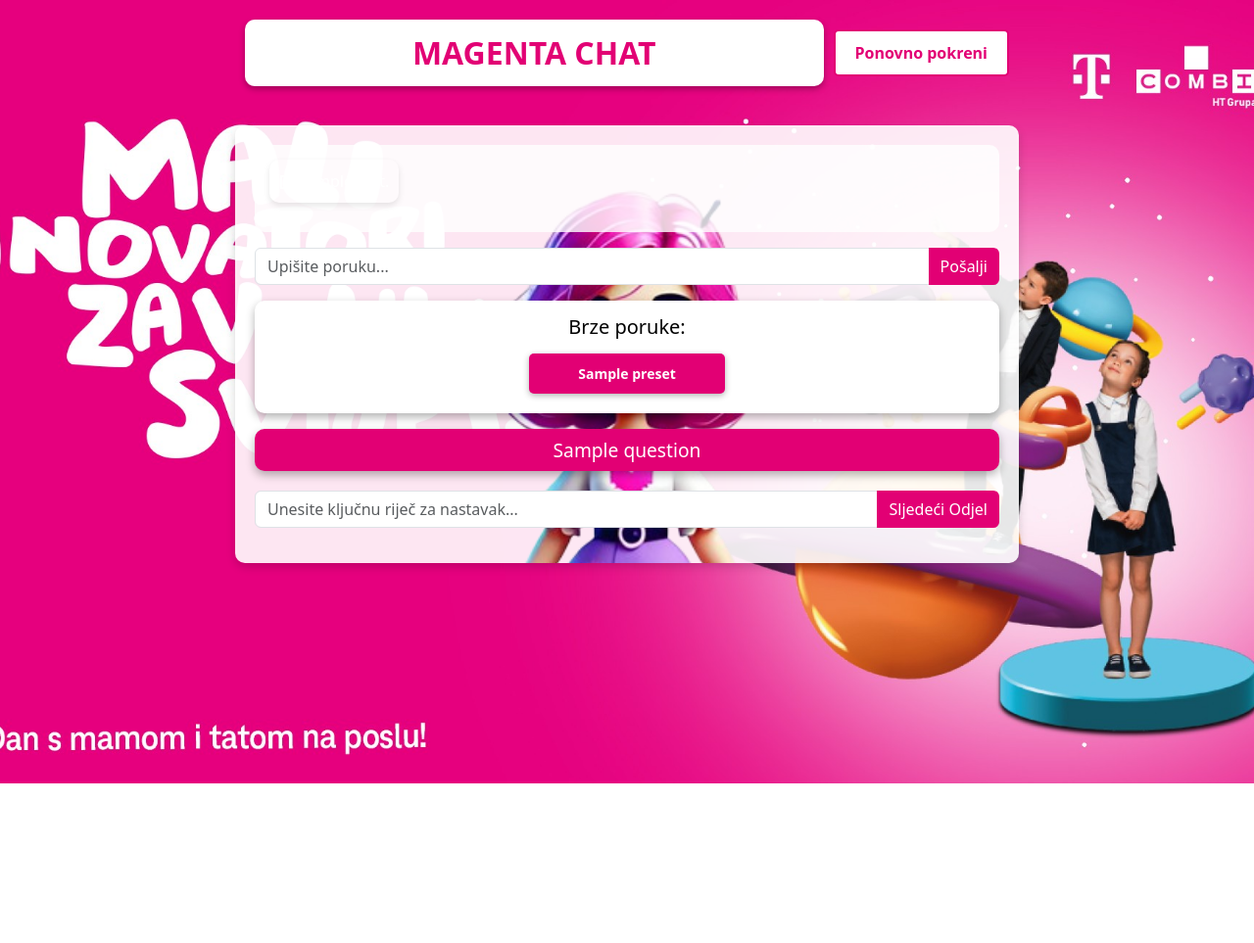
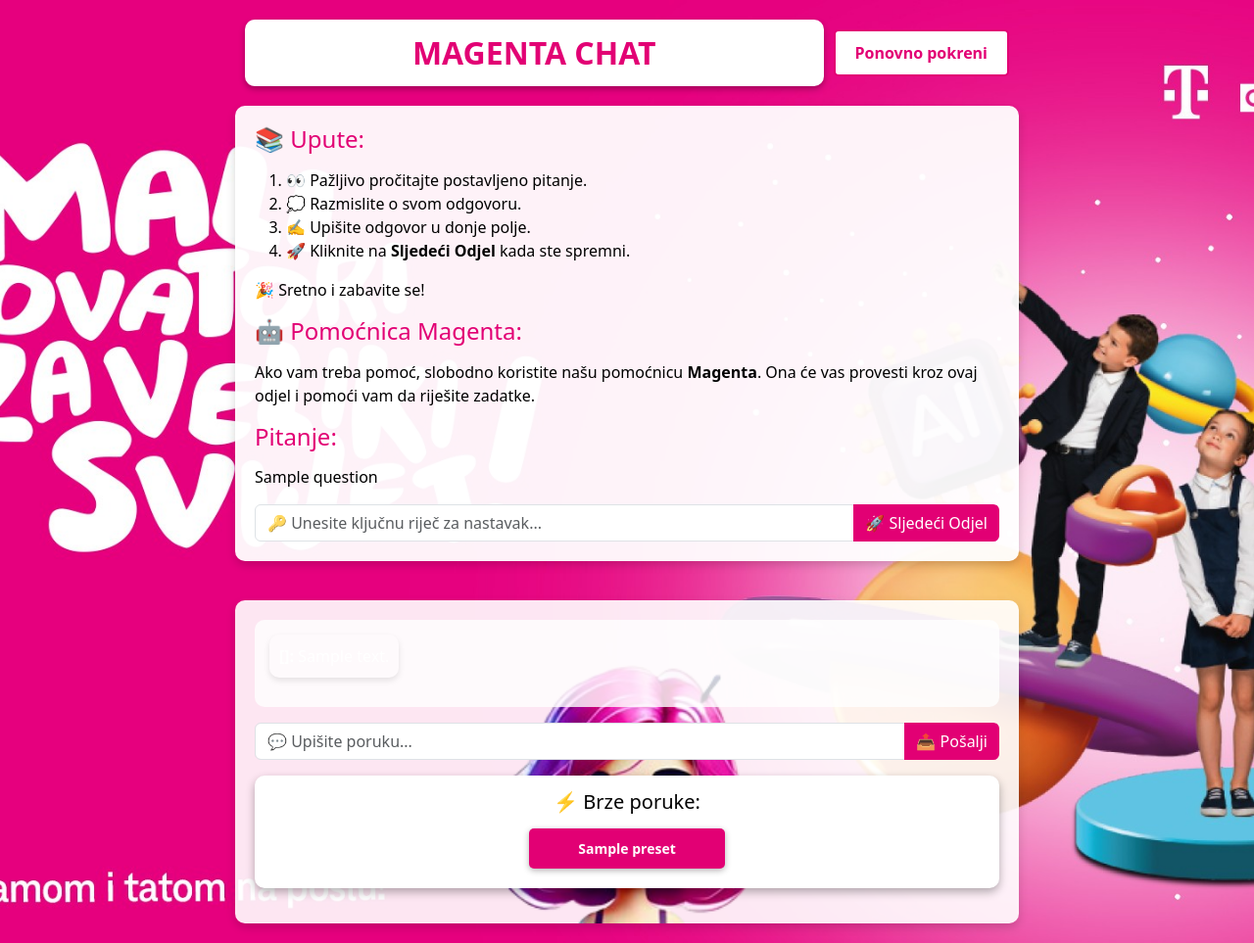
Before and after one commit to djuhas/kidsday, a FastAPI app: template templates/chat.html in a window 1280 px wide. Shown: the whole page at 98% size. Before the commit the page ends 800 px from the top, so only its background shows below. Run offline with FastAPI, Linux system fonts and the light colour scheme; the template is opened without the code that fills it: most values are stand-ins (such as "Sample title", 1, 10 or a date in 2020); parts of the project's set-up code (start-up, migrations or seed data) failed here and were passed over.

Commit message:
chat update

```diff
--- a/templates/chat.html
+++ b/templates/chat.html
@@ -67,20 +67,62 @@
             border-radius: 5px;
             font-weight: bold;
             transition: background-color 0.3s ease, color 0.3s ease;
-            margin-left: 10px; /* Dodano */
+            margin-left: 10px;
         }
         .restart-button:hover {
             background-color: #E20074;
             color: #fff;
             cursor: pointer;
         }
+        /* Stilovi za kombinirani box */
+        .combined-box {
+            background-color: rgba(255, 255, 255, 0.95);
+            border-radius: 10px;
+            padding: 20px;
+            margin-bottom: 20px;
+            box-shadow: 0 4px 10px rgba(0, 0, 0, 0.164);
+            color: #000;
+            width: 100%;
+            max-width: 800px;
+            box-sizing: border-box;
+        }
+        .combined-box h5 {
+            margin-bottom: 15px;
+            font-size: 1.5em;
+            color: #E20074;
+        }
+        .combined-box p, .combined-box ol, .combined-box ul {
+            font-size: 1em;
+            line-height: 1.5;
+        }
+        /* Stilovi za objašnjenje Magenta */
+        .explanation-box {
+            background-color: rgba(255, 255, 255, 0.95);
+            border-radius: 10px;
+            padding: 20px;
+            margin-bottom: 20px;
+            box-shadow: 0 4px 10px rgba(0, 0, 0, 0.164);
+            color: #000;
+            width: 100%;
+            max-width: 800px;
+            box-sizing: border-box;
+        }
+        .explanation-box h5 {
+            margin-bottom: 15px;
+            font-size: 1.5em;
+            color: #E20074;
+        }
+        .explanation-box p {
+            font-size: 1em;
+            line-height: 1.5;
+        }
         #chat-window {
-            max-height: 50vh; /* Smanjeno */
+            max-height: 50vh;
             overflow-y: auto;
             padding: 15px;
             background-color: rgba(255, 255, 255, 0.8);
             border-radius: 10px;
-            box-sizing: border-box; /* Dodano */
+            box-sizing: border-box;
         }
         .message {
             margin-bottom: 15px;
@@ -170,12 +212,12 @@
             background-color: #E20074;
             color: #fff;
             padding: 10px;
-            font-size: 1.2em; /* Smanjeno */
+            font-size: 1.2em;
             text-align: center;
             border-radius: 10px;
             box-shadow: 0 4px 10px rgba(0, 0, 0, 0.3);
             margin-bottom: 20px;
-            word-wrap: break-word; /* Dodano */
+            word-wrap: break-word;
         }
         /* Animacija za typing indicator */
         .typing::after {
@@ -288,6 +330,32 @@
             </form>
         </div>
 
+        <!-- Kombinirani box s uputama, pitanjem, inputom za ključnu riječ i gumbom -->
+        <div class="combined-box">
+            <h5>📚 Upute:</h5>
+            <ol>
+                <li>👀 Pažljivo pročitajte postavljeno pitanje.</li>
+                <li>💭 Razmislite o svom odgovoru.</li>
+                <li>✍️ Upišite odgovor u donje polje.</li>
+                <li>🚀 Kliknite na <strong>Sljedeći Odjel</strong> kada ste spremni.</li>
+            </ol>
+            <p>🎉 Sretno i zabavite se!</p>
+
+            <h5>🤖 Pomoćnica Magenta:</h5>
+            <p>Ako vam treba pomoć, slobodno koristite našu pomoćnicu <strong>Magenta</strong>. Ona će vas provesti kroz ovaj odjel i pomoći vam da riješite zadatke.</p>
+
+            <h5>Pitanje:</h5>
+            <p>{{ question }}</p> <!-- Dinamički sadržaj iz backend-a -->
+
+            <!-- Unos Ključne Riječi i gumb "Sljedeći Odjel" -->
+            <form action="/next_level" method="post" class="mt-3">
+                <div class="input-group">
+                    <input type="text" name="keyword" class="form-control" placeholder="🔑 Unesite ključnu riječ za nastavak..." required>
+                    <button type="submit" class="btn btn-success">🚀 Sljedeći Odjel</button>
+                </div>
+            </form>
+        </div>
+
         <!-- Chat box -->
         <div class="chat-box">
             <div id="chat-window" class="mb-3">
@@ -318,33 +386,20 @@
             <!-- Polje za unos poruke -->
             <form id="message-form" class="mb-3">
                 <div class="input-group">
-                    <input id="user-input" type="text" name="user_input" class="form-control" placeholder="Upišite poruku..." required>
-                    <button type="submit" class="btn btn-primary">Pošalji</button>
+                    <input id="user-input" type="text" name="user_input" class="form-control" placeholder="💬 Upišite poruku..." required>
+                    <button type="submit" class="btn btn-primary">📤 Pošalji</button>
                 </div>
             </form>
 
             <!-- Predefinirane poruke -->
             <div id="preset-messages" class="mb-3">
-                <h5>Brze poruke:</h5>
+                <h5>⚡ Brze poruke:</h5>
                 <div class="btn-container">
                     {% for preset in presets %}
                         <button class="btn btn-secondary btn-sm" onclick="addPreset('{{ preset }}')">{{ preset }}</button>
                     {% endfor %}
                 </div>
             </div>
-
-            <!-- Pitanje za trenutni level -->
-            <div id="question-section" class="mb-3">
-                <h5>{{ question }}</h5>
-            </div>
-
-            <!-- Unos Ključne Riječi -->
-            <form action="/next_level" method="post" class="mb-3">
-                <div class="input-group">
-                    <input type="text" name="keyword" class="form-control" placeholder="Unesite ključnu riječ za nastavak..." required>
-                    <button type="submit" class="btn btn-success">Sljedeći Odjel</button>
-                </div>
-            </form>
         </div>
     </div>
     <script>
@@ -353,7 +408,7 @@
         }
 
         document.getElementById('message-form').addEventListener('submit', async function(event) {
-            event.preventDefault(); // Spriječava ponovno učitavanje stranice
+            event.preventDefault(); // Sprječava ponovno učitavanje stranice
 
             const userInputField = document.getElementById('user-input');
             const userInput = userInputField.value.trim();
@@ -409,11 +464,11 @@
                 } else {
                     // Obrada greške
                     typingIndicator.style.display = 'none';
-                    alert('Došlo je do greške pri slanju poruke.');
+                    alert('😕 Došlo je do greške pri slanju poruke.');
                 }
             } catch (error) {
                 typingIndicator.style.display = 'none';
-                alert('Došlo je do greške pri komunikaciji s poslužiteljem.');
+                alert('⚠️ Došlo je do greške pri komunikaciji s poslužiteljem.');
             }
         });
     </script>
```
Also changed, not shown: other parts of templates/chat.html (+13 -13 lines).
